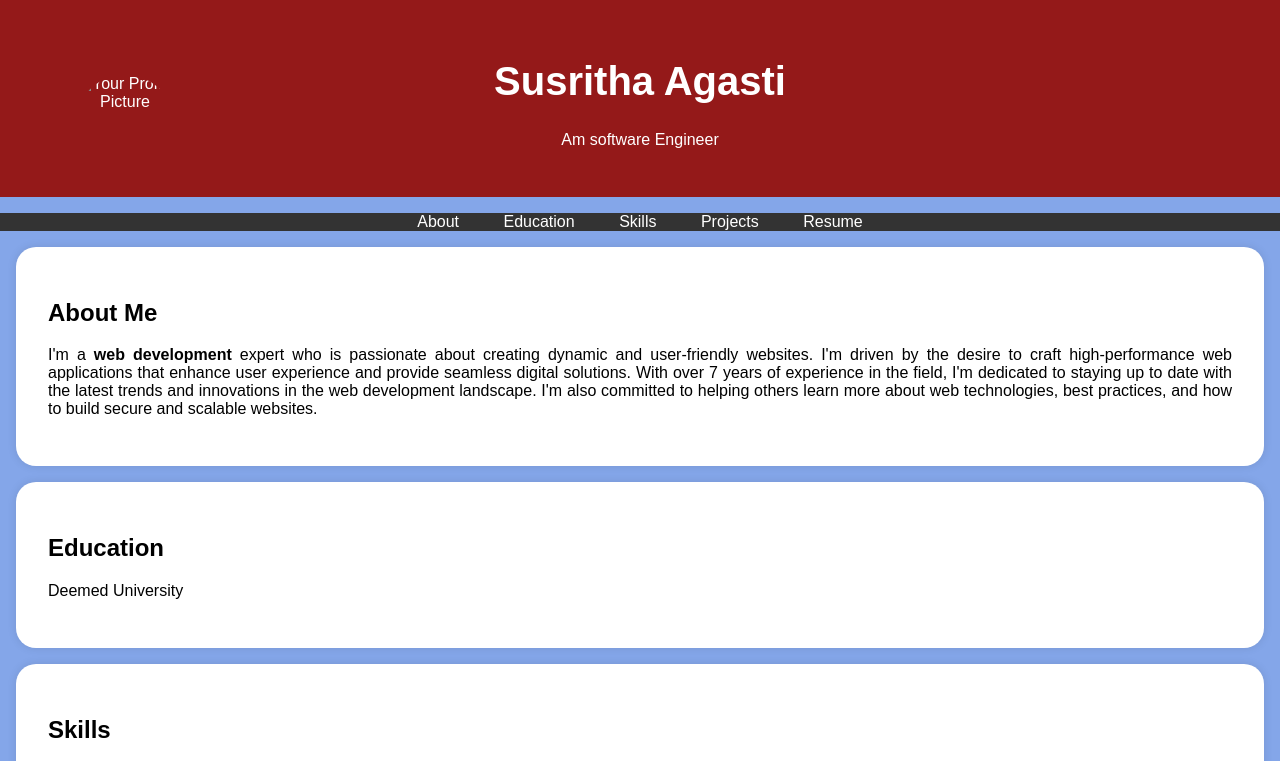
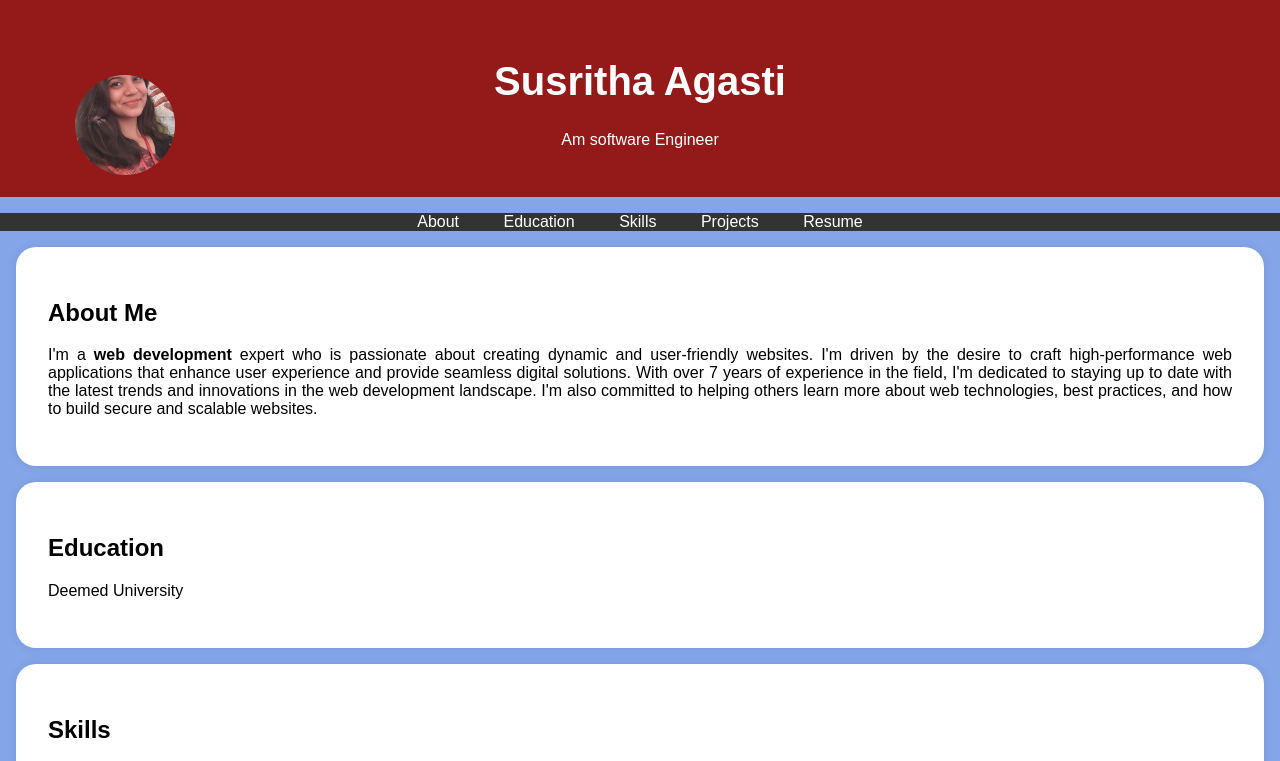
Before and after one commit to Sushritha7890/Digital-portfolio-, a plain HTML site: page index.html in a window 1280 px wide. Shown: the top 761 px of the page. Drawn offline with Linux system fonts and the light colour scheme.

Commit message:
Update index.html

```diff
--- a/index.html
+++ b/index.html
@@ -192,7 +192,7 @@
 
             <!-- Add your profile picture here -->
 
-            <img src="passport photo.jpg" alt="Your Profile Picture" class="profile-picture">
+            <img src="IMG_20250324_193023.jpg" alt="Your Profile Picture" class="profile-picture">
 
             <h1>Susritha Agasti</h1>
 
```
